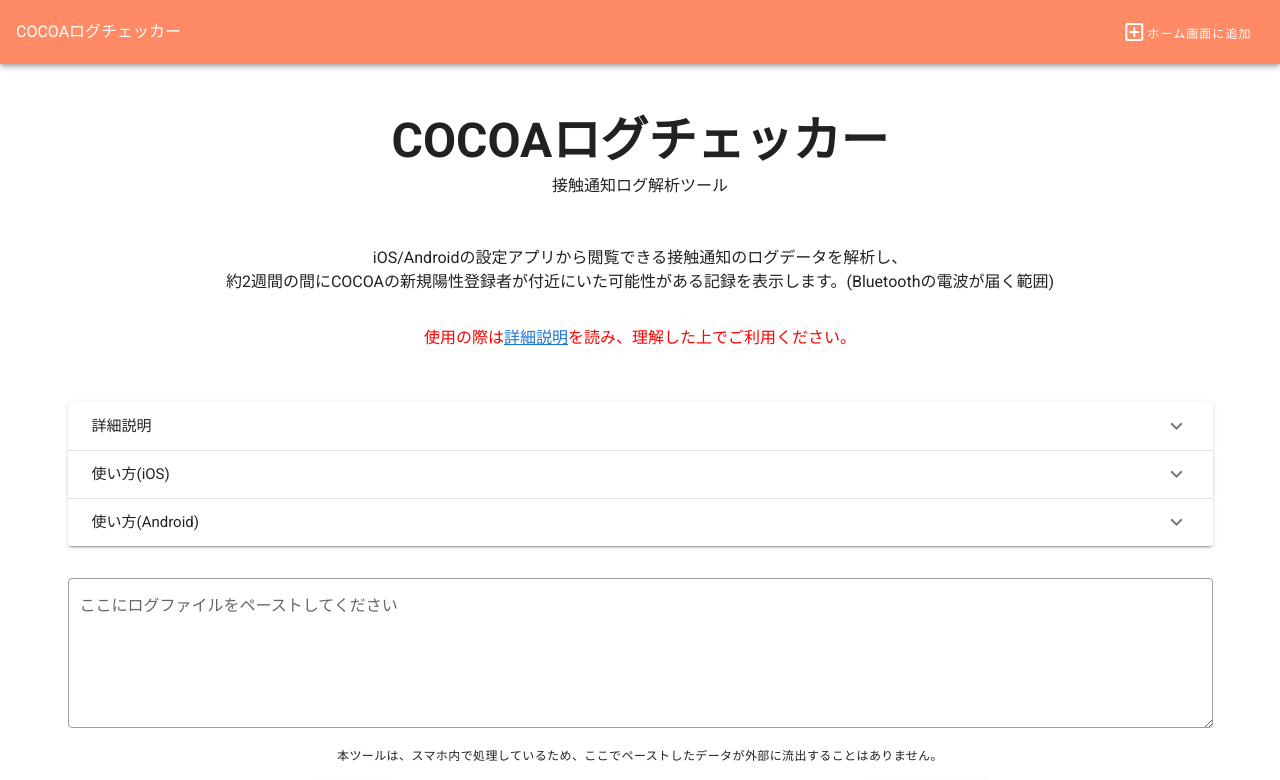
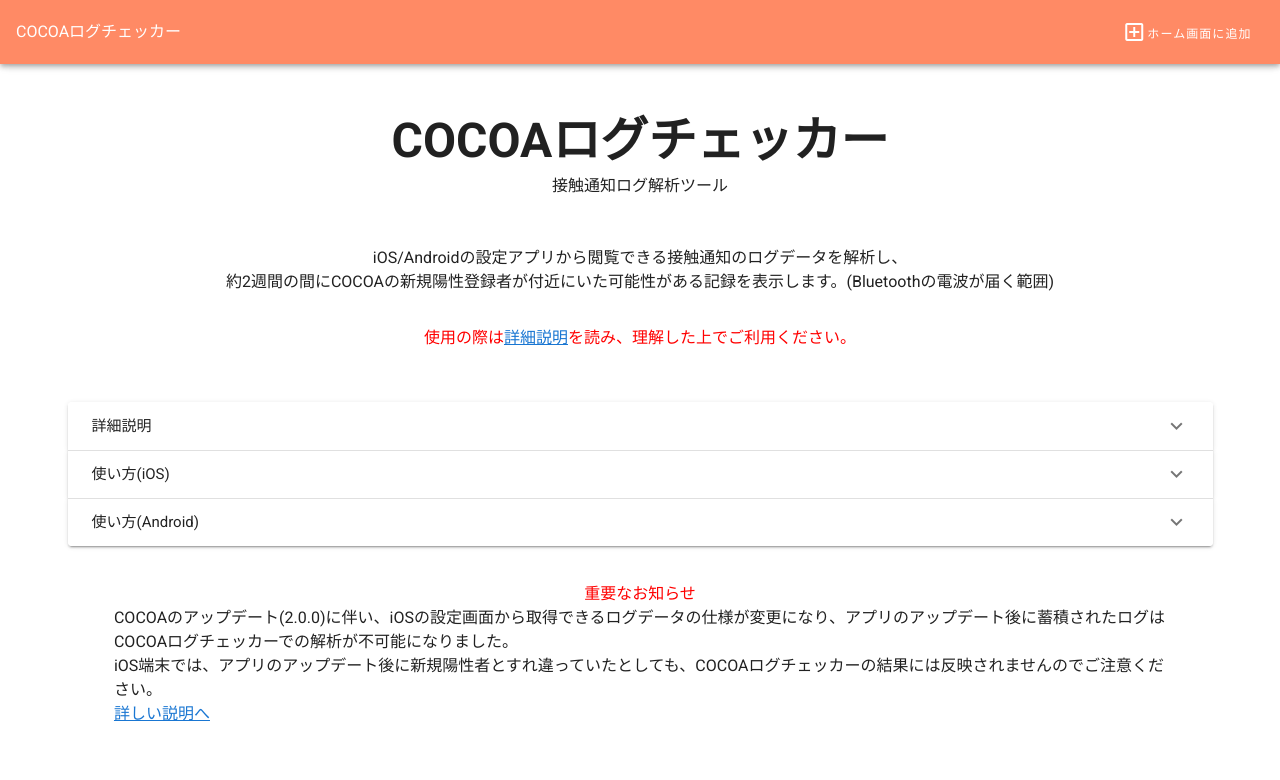
Before and after one commit to ktansai/COVID-19-ExposeChecker, a Vue app: page / in a window 1280 px wide. Shown: the top 780 px of the page. Built offline with nearby package versions, Linux system fonts and the light colour scheme.

Commit message:
note about COCOA2.0.0

```diff
--- a/src/components/ExposeChecker.vue
+++ b/src/components/ExposeChecker.vue
@@ -88,7 +88,17 @@
                 </v-expansion-panel-content>
             </v-expansion-panel>
             </v-expansion-panels>
-      </v-row>
+            <v-row class="justify-center" >
+              <div class="my-12 mx-2" style="width:90%">
+                <span style="color:red;">重要なお知らせ</span><br>
+                <div style="text-align:left">
+                COCOAのアップデート(2.0.0)に伴い、iOSの設定画面から取得できるログデータの仕様が変更になり、アプリのアップデート後に蓄積されたログはCOCOAログチェッカーでの解析が不可能になりました。<br>
+                iOS端末では、アプリのアップデート後に新規陽性者とすれ違っていたとしても、COCOAログチェッカーの結果には反映されませんのでご注意ください。<br>
+                <a target="_blank" href="https://twitter.com/ktansai/status/1512377351950127111" >詳しい説明へ</a>
+                </div>
+              </div>
+            </v-row>
+        </v-row>
 
       <v-row >
 
```
